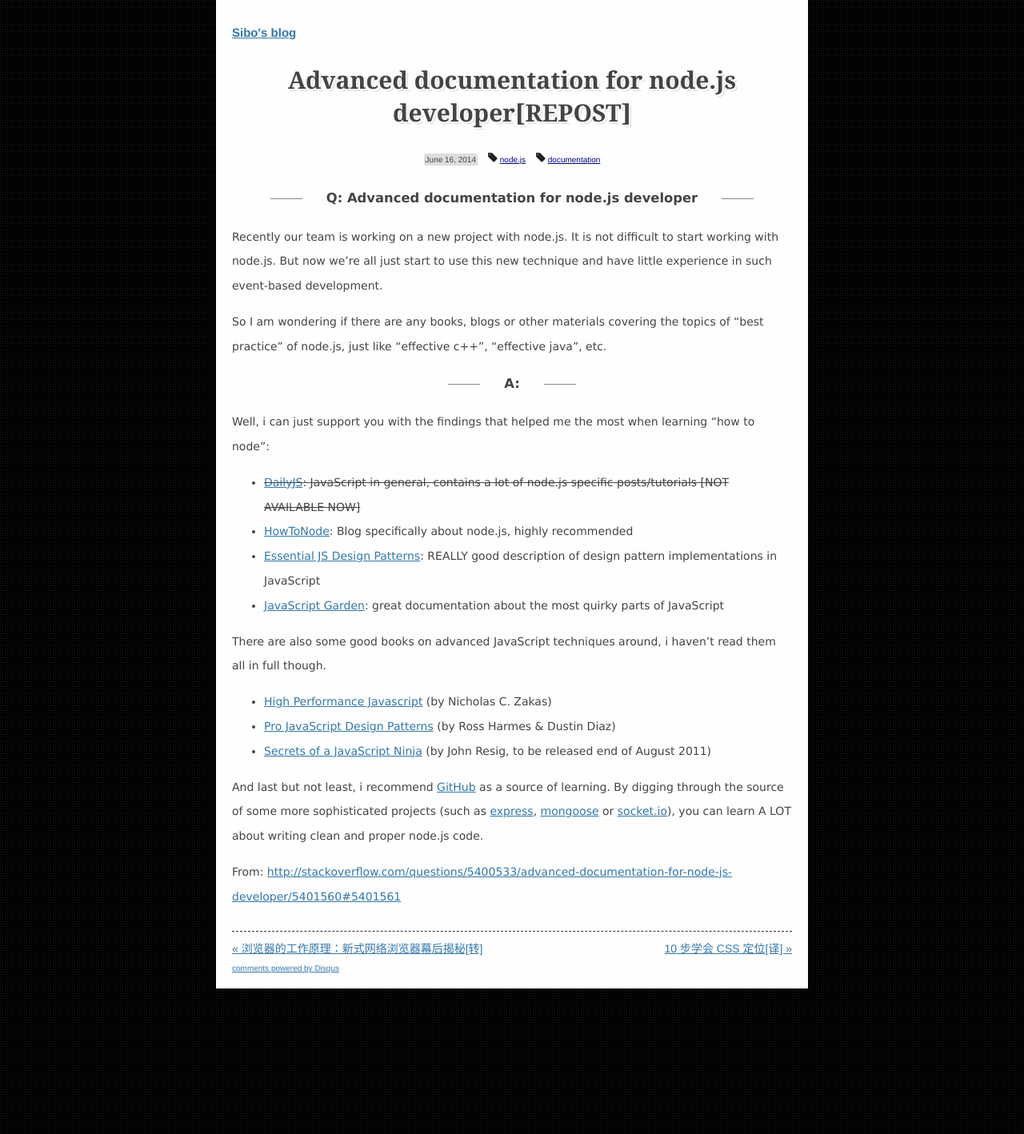
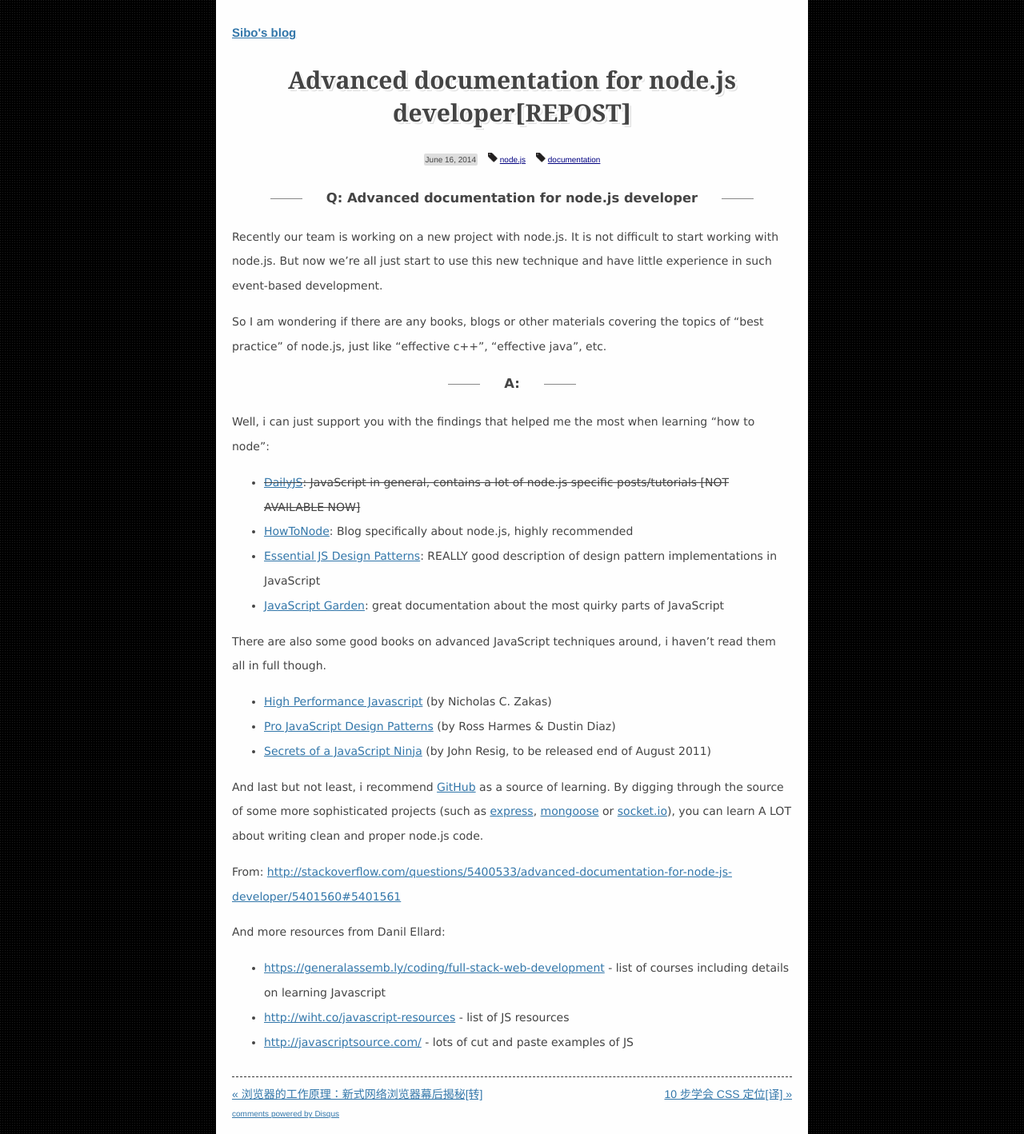
Before and after one commit to osrpt/osrpt.github.com, a Jekyll site: the page built from _posts/2014-06-16-advanced-documenttation-for-node-js-developer.md, in a window 1280 px wide. Shown: the whole page at 80% size. Built offline with Jekyll 4.4.1, drawn with Linux system fonts in a browser that asks for light colours; nearby versions of some CDN libraries; comment, search, counter and statistics services are not loaded.

Commit message:
more resources from daniel

```diff
--- a/_posts/2014-06-16-advanced-documenttation-for-node-js-developer.md
+++ b/_posts/2014-06-16-advanced-documenttation-for-node-js-developer.md
@@ -43,3 +43,9 @@ And last but not least, i recommend [GitHub][9] as a source of learning. By digg
   [12]: https://github.com/LearnBoost/Socket.IO-node
 
 From: <http://stackoverflow.com/questions/5400533/advanced-documentation-for-node-js-developer/5401560#5401561>
+
+And more resources from Danil Ellard:
+
+- <https://generalassemb.ly/coding/full-stack-web-development> - list of courses including details on learning Javascript
+- <http://wiht.co/javascript-resources> - list of JS resources
+- <http://javascriptsource.com/> - lots of cut and paste examples of JS
```
